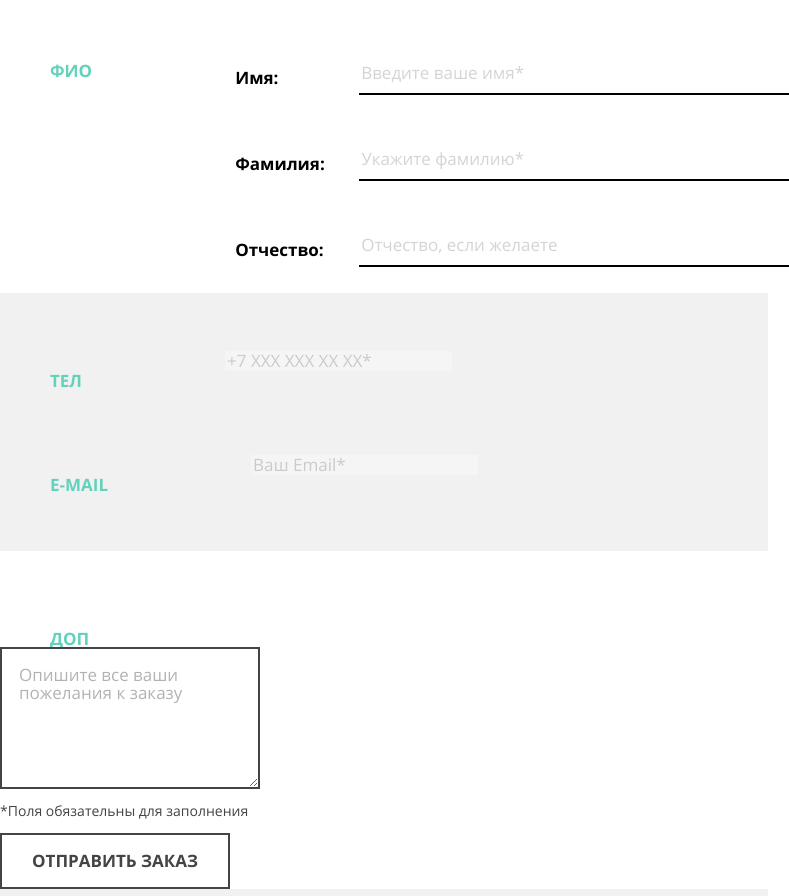
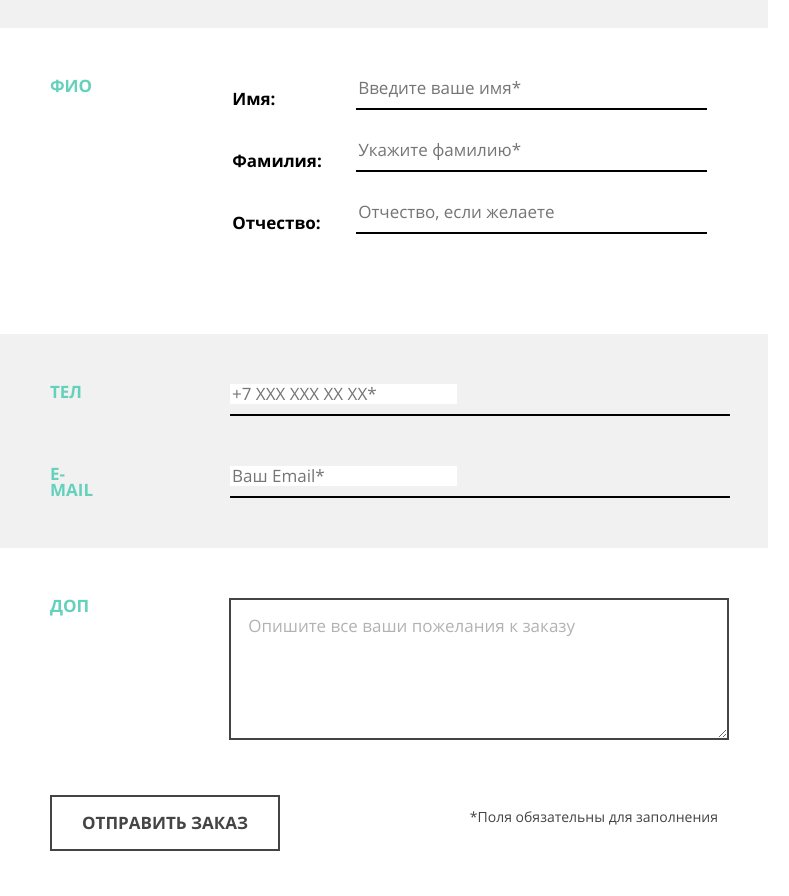
Before and after one commit to pgerasimov/1971177-mishka-25, a plain HTML site: page source/form.html in a window 768 px wide. Shown: the part 964-1860 px from the top of the page, 789 px wide, since content can reach past the window. Drawn offline with nearby package versions, Linux system fonts and the light colour scheme; files that its build step writes are made by us from their sources.

Commit message:
form tablet

```diff
--- a/source/form.html
+++ b/source/form.html
@@ -45,13 +45,11 @@
       свяжемся с вами, чтобы уточнить детали.
     </p>
     <form action="https://echo.htmlacademy.ru" method="post">
-      <fieldset class="search-filter ">
-        <div>
+      <fieldset class="search-filter search-filter--padding">
+        <div class="search-filter_title--wrapper">
           <legend class="search-filter__title search-filter__title-type">Тип</legend>
           <div class="search-filter__divider"></div>
         </div>
-
-
         <ul class="search-filter__options-type">
           <li class="search-filter__item ">
             <input type="radio" name="product-type" id="accessory" value="accessory" checked/>
@@ -62,9 +60,8 @@
             <label for="kid_toy" class="search-filter__option search-filter__option--padding">Детская игрушка</label>
           </li>
         </ul>
-
       </fieldset>
-      <fieldset class="search-filter search-filter--background">
+      <fieldset class="search-filter search-filter--background search-filter--padding">
         <div class="search-filter_title--wrapper">
           <legend class="search-filter__title search-filter__title-color">Цвет</legend>
           <div class="search-filter__divider"></div>
@@ -96,69 +93,80 @@
           </li>
         </ul>
       </fieldset>
-      <fieldset class="search-filter">
-        <div>
+      <fieldset class="search-filter search-filter--padding">
+        <div class="search-filter_title--wrapper">
           <legend class="search-filter__title">ФИО</legend>
         </div>
         <div class="search-filter__divider"></div>
         <ul class="search-filter__personal-data">
-          <li class="search-filter__wrapper">
+          <li class="search-filter__wrapper search-filter__wrapper--padding">
             <div class="search-filter__label-wrapper">
               <label for="name" class="search-filter__option search-filter__option-personal">Имя:</label>
             </div>
             <div class="search-filter__input-wrapper">
-            <input type="text" name="name" id="name" placeholder="Введите ваше имя*" class="search-filter__placeholder"/>
+              <input type="text" name="name" id="name" placeholder="Введите ваше имя*"
+                     class="search-filter__placeholder"/>
             </div>
           </li>
           <li class="search-filter__wrapper">
             <div class="search-filter__label-wrapper">
               <label for="surname" class="search-filter__option search-filter__option-personal">Фамилия:</label>
             </div>
-            <div class="search-filter__input-wrapper">
-            <input type="text" name="name" id="surname" placeholder="Укажите фамилию*" class="search-filter__placeholder"/>
+            <div class="search-filter__input-wrapper search-filter__input-padding">
+              <input type="text" name="name" id="surname" placeholder="Укажите фамилию*"
+                     class="search-filter__placeholder"/>
             </div>
           </li>
           <li class="search-filter__wrapper">
             <div class="search-filter__label-wrapper">
               <label for="fathername" class="search-filter__option search-filter__option-personal">Отчество:</label>
             </div>
-            <div class="search-filter__input-wrapper">
-            <input type="text" name="name" id="fathername" placeholder="Отчество, если желаете" class="search-filter__placeholder"/>
+            <div class="search-filter__input-wrapper search-filter__input-padding">
+              <input type="text" name="name" id="fathername" placeholder="Отчество, если желаете"
+                     class="search-filter__placeholder"/>
             </div>
           </li>
         </ul>
       </fieldset>
       <div class="search-filter_contact-wrapper">
-      <fieldset class="search-filter">
-        <div>
-          <legend class="search-filter__title">ТЕЛ</legend>
+        <fieldset class="search-filter search-filter__contacts--padding">
+          <div class="search-filter_title--wrapper">
+            <legend class="search-filter__title search-filter__title-width">ТЕЛ</legend>
           </div>
           <div class="search-filter__divider"></div>
           <ul class="search-filter__personal-data">
-          <li class="search-filter__wrapper">
+            <li class="search-filter__wrapper search-filter__wrapper--padding">
+              <div class="search-filter__input-wrapper search-filter__input-padding search-filter__contacts--width">
                 <input type="tel" name="tel" placeholder="+7 ХХХ ХХХ ХХ ХХ*" class="search-filter__placeholder"/>
+              </div>
             </li>
           </ul>
         </fieldset>
-      <fieldset class="search-filter">
-        <div>
-          <legend class="search-filter__title">E-MAIL</legend>
+        <fieldset class="search-filter search-filter__contacts--padding">
+          <div class="search-filter_title--wrapper">
+            <legend class="search-filter__title search-filter__title-width">E-MAIL</legend>
           </div>
           <div class="search-filter__divider"></div>
           <ul class="search-filter__personal-data">
-          <li class="search-filter__wrapper">
+            <li class="search-filter__wrapper search-filter__wrapper--padding">
+              <div class="search-filter__input-wrapper search-filter__input-padding search-filter__contacts--width">
                 <input type="email" name="email" placeholder="Ваш Email*" class="search-filter__placeholder"/>
+              </div>
             </li>
           </ul>
         </fieldset>
       </div>
-      <fieldset class="search-filter additional-data">
+      <fieldset class="search-filter additional-data search-filter--padding">
+        <div class="search-filter_title--wrapper">
           <legend class="search-filter__title">Доп</legend>
+        </div>
         <div class="search-filter__divider search-filter__divider--padding"></div>
-        <textarea rows="11" cols="25" placeholder="Опишите все ваши пожелания к заказу"
-                  class="additional-data__text"></textarea>
+        <div class="search-filer__additional-data--padding">
+          <textarea placeholder="Опишите все ваши пожелания к заказу"
+                    class="search-filter__additional-data"></textarea>
+        </div>
       </fieldset>
-      <div class="wrapper">
+      <div class="search-filter__order-wrapper">
         <p class="form__additional-info">*Поля обязательны для заполнения</p>
         <button class="button button__contact" type="submit">ОТПРАВИТЬ ЗАКАЗ</button>
       </div>
--- a/source/less/blocks/form.less
+++ b/source/less/blocks/form.less
@@ -42,7 +42,6 @@
     line-height: 30px;
     width: 668px;
     padding-top: 54px;
-    padding-bottom: 65px;
   }
 }
 
--- a/source/less/blocks/search-filter.less
+++ b/source/less/blocks/search-filter.less
@@ -38,16 +38,11 @@
     border-bottom: 2px solid #000000;
   }
 
-  .additional-data {
-    margin-top: 34px;
-    padding-bottom: 20px;
-  }
-
   .search-filter__divider--padding {
     padding-top: 25px;
   }
 
-  .additional-data__text {
+  .search-filter__additional-data {
     border: 2px solid #444444;
     box-sizing: border-box;
     width: 260px;
@@ -60,7 +55,7 @@
     padding: 17px;
   }
 
-  .additional-data__text::placeholder {
+  .search-filter__additional-data::placeholder {
     color: rgba(0, 0, 0, 0.3);
   }
 
@@ -121,13 +116,28 @@
 }
 
 @media (min-width: 768px) and (max-width: 1150px) {
-
   .search-filter {
     border: 0;
-    margin: 20px 0 0 0;
+    margin: 0;
     padding: 0;
     display: flex;
     flex-direction: row;
+  }
+
+  .search-filter--padding {
+    padding: 50px 0;
+  }
+
+  .search-filter__contacts--padding {
+    padding-top: 50px;
+  }
+
+  .search-filter_title--wrapper {
+    display: flex;
+  }
+
+  .search-filter--background {
+    background-color: #f1f1f1;
   }
 
   .search-filter__option {
@@ -162,14 +172,16 @@
     text-transform: uppercase;
     color: #63D1BB;
     padding-left: 50px;
-    padding-top: 60px;
-    padding-right: 93px;
+    padding-right: 90px;
+  }
+
+  .search-filter__title-width {
+    width: 40px;
   }
 
   .search-filter__personal-data {
     padding-left: 50px;
-    max-width: 430px;
-    width: 100%;
+    margin: 0;
   }
 
   .search-filter__item {
@@ -178,7 +190,6 @@
 
   .search-filter__options-type--row {
     flex-direction: row;
-    padding-top: 50px;
   }
 
   .search-filter_contact-wrapper {
@@ -186,13 +197,49 @@
     display: flex;
     flex-direction: column;
     padding-bottom: 50px;
+    margin-top: 50px;
   }
 
+  .search-filter__wrapper {
+    display: flex;
+    padding-top: 30px;
+  }
 
-  .additional-data__text {
+  .search-filter__wrapper--padding {
+    padding: 0;
+  }
+
+  .search-filter__input-wrapper {
+    display: flex;
+    padding-bottom: 10px;
+    border: 0;
+    min-width: 100%;
+    border-bottom: 2px solid #000000;
+  }
+
+  .search-filter__label-wrapper {
+    padding-right: 24px;
+    min-width: 100px;
+    padding-top: 10px;
+  }
+
+  .search-filter__contacts--width {
+    width: 500px;
+  }
+
+  .search-filter__placeholder {
+    .font;
+    font-weight: 400;
+    font-size: 17px;
+    line-height: 18px;
+    color: #000000;
+    border: 0;
+  }
+
+  .search-filter__additional-data {
     border: 2px solid #444444;
     box-sizing: border-box;
-    width: 260px;
+    width: 500px;
     height: 142px;
     .font;
     font-style: normal;
@@ -202,53 +249,18 @@
     padding: 17px;
   }
 
-
-  .search-filter__option-personal {
-    padding-bottom: 10px;
-  }
-
-
-  .search-filter__wrapper {
-    display: flex;
-    padding-bottom: 10px;
-    padding-top: 22px;
-    border: 0;
-    min-width: 100%;
-  }
-
-  .search-filter__input-wrapper {
-    display: flex;
-    padding-bottom: 10px;
-    padding-top: 22px;
-    border: 0;
-    min-width: 100%;
-    border-bottom: 2px solid #000000;
-  }
-
-  .search-filter__label-wrapper {
-    align-self: center;
-    padding-right: 24px;
-    padding-top: 20px;
-    min-width: 100px;
-  }
-
-
-  .additional-data__text::placeholder {
+  .search-filter__additional-data::placeholder {
     color: rgba(0, 0, 0, 0.3);
   }
 
-
-  .search-filter__placeholder {
-    .font;
-    font-weight: 400;
-    font-size: 17px;
-    line-height: 18px;
-    color: #000000;
-    opacity: 0.3;
-    border: 0;
+  .search-filer__additional-data--padding {
+    padding-left: 50px;
   }
 
-  .search-filter__title--align {
-    align-self: center;
+  .search-filter__order-wrapper {
+    display: flex;
+    flex-direction: row-reverse;
+    justify-content: space-between;
+    padding: 0 50px 50px 50px;
   }
 }
```
Also changed, not shown: my-project/package.json (added, +22 -0 lines), 2 other files. Lines whose indentation alone changed are shown as unchanged.
